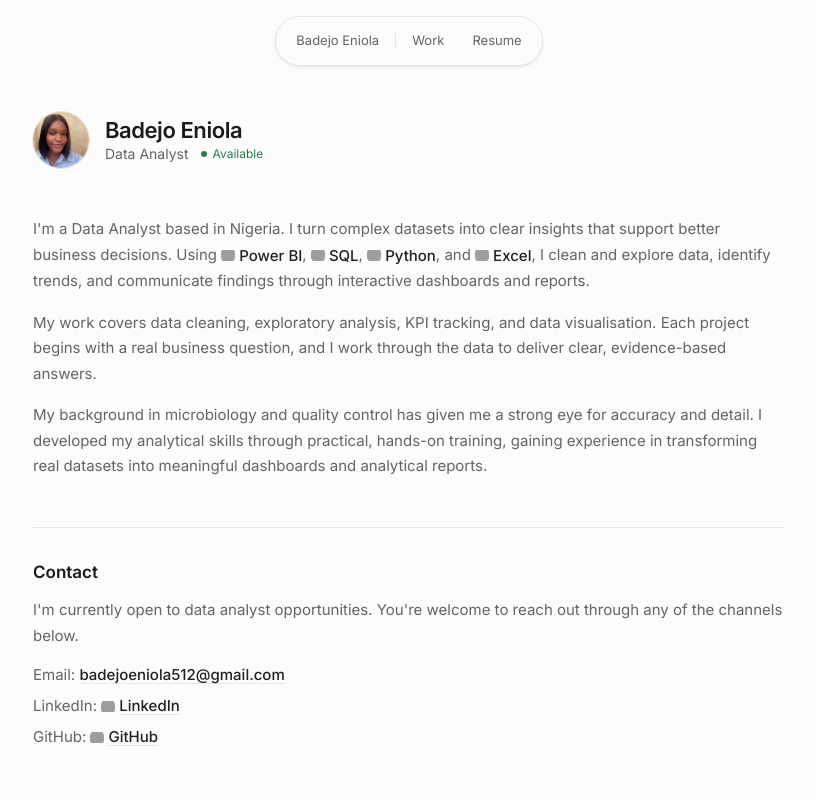
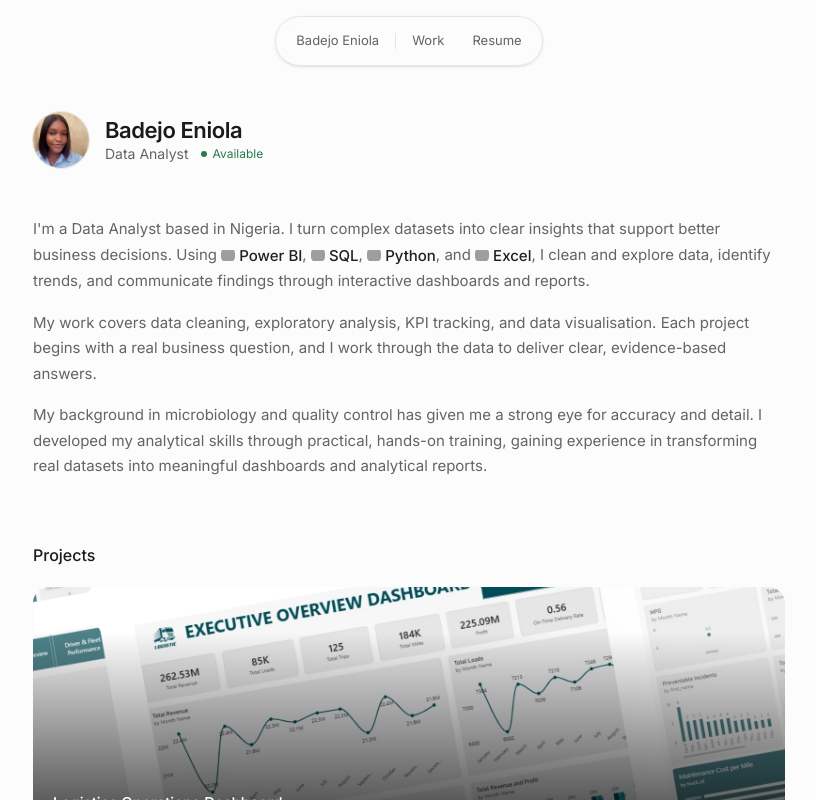
Before and after one commit to TheBadejoEniola/My-Portfolio, a Next.js app: page / in a window 1280 px wide. Shown: the top 800 px of the page, without its empty margins (231-1047 px from the left). Built offline with nearby package versions, Linux system fonts and the light colour scheme; no server answers; grey boxes are pictures that could not be loaded.

Commit message:
Update HeaderBio.tsx

```diff
--- a/components/sections/HeaderBio.tsx
+++ b/components/sections/HeaderBio.tsx
@@ -91,43 +91,6 @@ export function HeaderBio() {
           reports.
         </p>
       </div>
-            {/* Contact */}
-      <div id="contact" className="mt-12 pt-8 border-t border-[var(--border)]">
-        <h2 className="text-[17px] font-semibold text-[var(--text)] mb-3">
-          Contact
-        </h2>
-        <p className="text-[15px] leading-[1.7] text-[var(--text-muted)] mb-4">
-          I&apos;m currently open to data analyst opportunities. You&apos;re
-          welcome to reach out through any of the channels below.
-        </p>
-        <ul className="space-y-2 text-[15px] text-[var(--text-muted)]">
-          <li>
-            Email:{" "}
-            <a
-              href={`mailto:${personal.email}`}
-              className="font-medium text-[var(--text-link)] underline underline-offset-[3px] decoration-[var(--border)] hover:decoration-[var(--text-muted)] transition-colors"
-            >
-              {personal.email}
-            </a>
-          </li>
-          <li>
-            LinkedIn:{" "}
-            <LogoLink
-              href={personal.socials.linkedin}
-              domain="linkedin.com"
-              name="LinkedIn"
-            />
-          </li>
-          <li>
-            GitHub:{" "}
-            <LogoLink
-              href={personal.socials.github}
-              domain="github.com"
-              name="GitHub"
-            />
-          </li>
-        </ul>
-      </div>
     </section>
   );
 }
```
